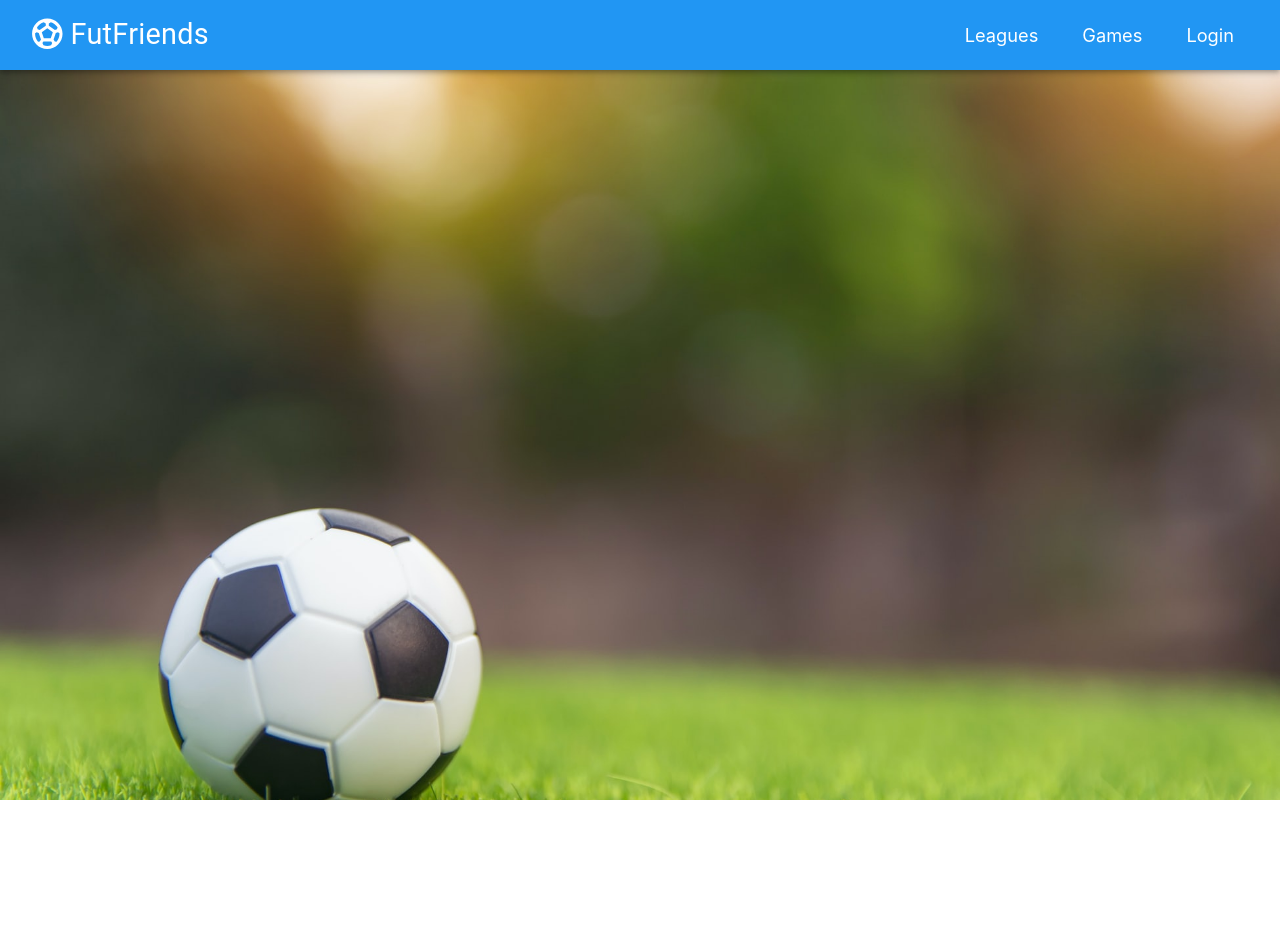
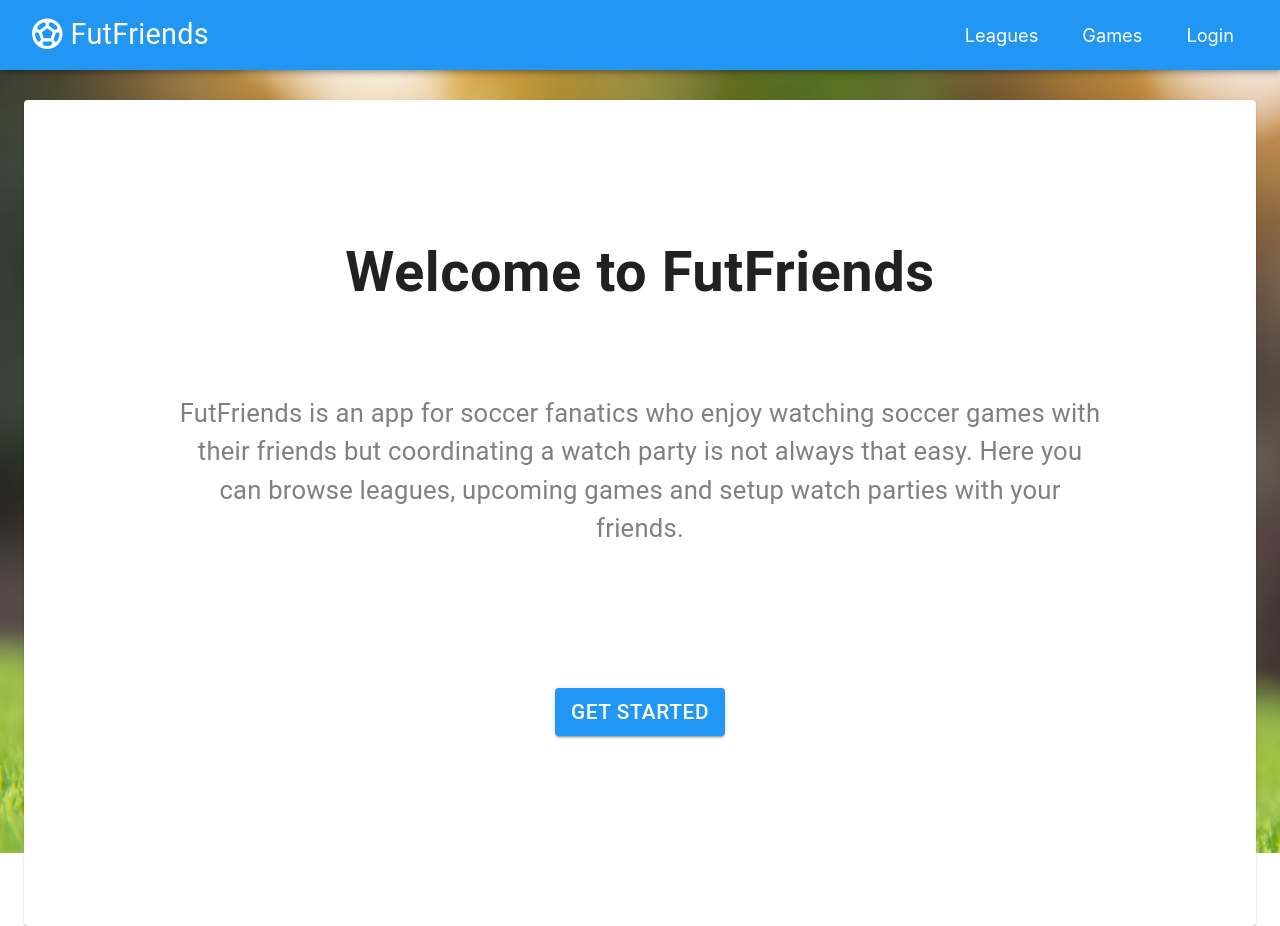
Before and after one commit to devslife7/FutHub, a React (Create React App) app: page /home in a window 1280 px wide. Before the commit the page ends 800 px from the top, so only its background shows below. Built offline with nearby package versions, Linux system fonts and the light colour scheme.

Commit message:
fixed the navbar sizing issue by removing cssbaseline from material ui

```diff
--- a/src/App.js
+++ b/src/App.js
@@ -31,9 +31,10 @@ export default function App() {
       <NavBar />
       <Container>
         <Route exact path='/' component={Home} />
-        <Route exact path='/leagues' component={Leagues} />
+        <Route exact path='/home' component={Home} />
         <Route exact path='/login' component={Login} />
         <Route exact path='/signup' component={Signup} />
+        <Route exact path='/leagues' component={Leagues} />
         <Route exact path='/friends' component={Friends} />
         <Route exact path='/favorites' component={Favorites} />
         <Route exact path='/profile' component={Profile} />
--- a/src/layouts/NavBar/NavBar.js
+++ b/src/layouts/NavBar/NavBar.js
@@ -38,6 +38,7 @@ const useStyles = makeStyles(theme => ({
   navBar: {
     padding: '0px',
     minHeight: '70px',
+    transition: 'all 0.3s ease',
   },
   small: {
     width: theme.spacing(5),
@@ -199,7 +200,7 @@ export default function NavBar() {
                   {' '}
                   Friends
                 </Link>
-                {/* <Divider orientation='vertical' style={{ height: '36px' }} /> */}
+                <Divider orientation='vertical' style={{ height: '45px' }} />
                 <Link
                   to='#'
                   onClick={handleProfileOptions}
--- a/src/views/Home/Home.js
+++ b/src/views/Home/Home.js
@@ -10,7 +10,7 @@ const useStyles = makeStyles(theme => ({
   },
   title: {
     fontSize: '3.5rem',
-    fontWeight: '300',
+    fontWeight: '600',
     textAlign: 'center',
     margin: '80px 0',
   },
--- a/src/views/Login/Login.js
+++ b/src/views/Login/Login.js
@@ -107,8 +107,8 @@ export default function Login({ history }) {
   const vertical = 'top'
   const horizontal = 'center'
   return (
+    <>
       <Container component='main' maxWidth='xs'>
-      <CssBaseline />
         <Paper style={{ padding: '38px', marginTop: '30px' }}>
           <Typography component='h1' variant='h5' style={{ color: '#2196f3' }}>
             Login
@@ -168,5 +168,6 @@ export default function Login({ history }) {
           </Alert>
         </Snackbar>
       </Container>
+    </>
   )
 }
--- a/src/views/Signup/Signup.js
+++ b/src/views/Signup/Signup.js
@@ -114,7 +114,6 @@ export default function Signup({ history }) {
   const horizontal = 'center'
   return (
     <Container component='main' maxWidth='xs'>
-      <CssBaseline />
       <Paper style={{ padding: '38px', marginTop: '30px' }}>
         <Typography component='h1' style={{ fontSize: '1.9em', color: '#2196f3' }}>
           Sign up
```
Lines whose indentation alone changed are shown as unchanged.
